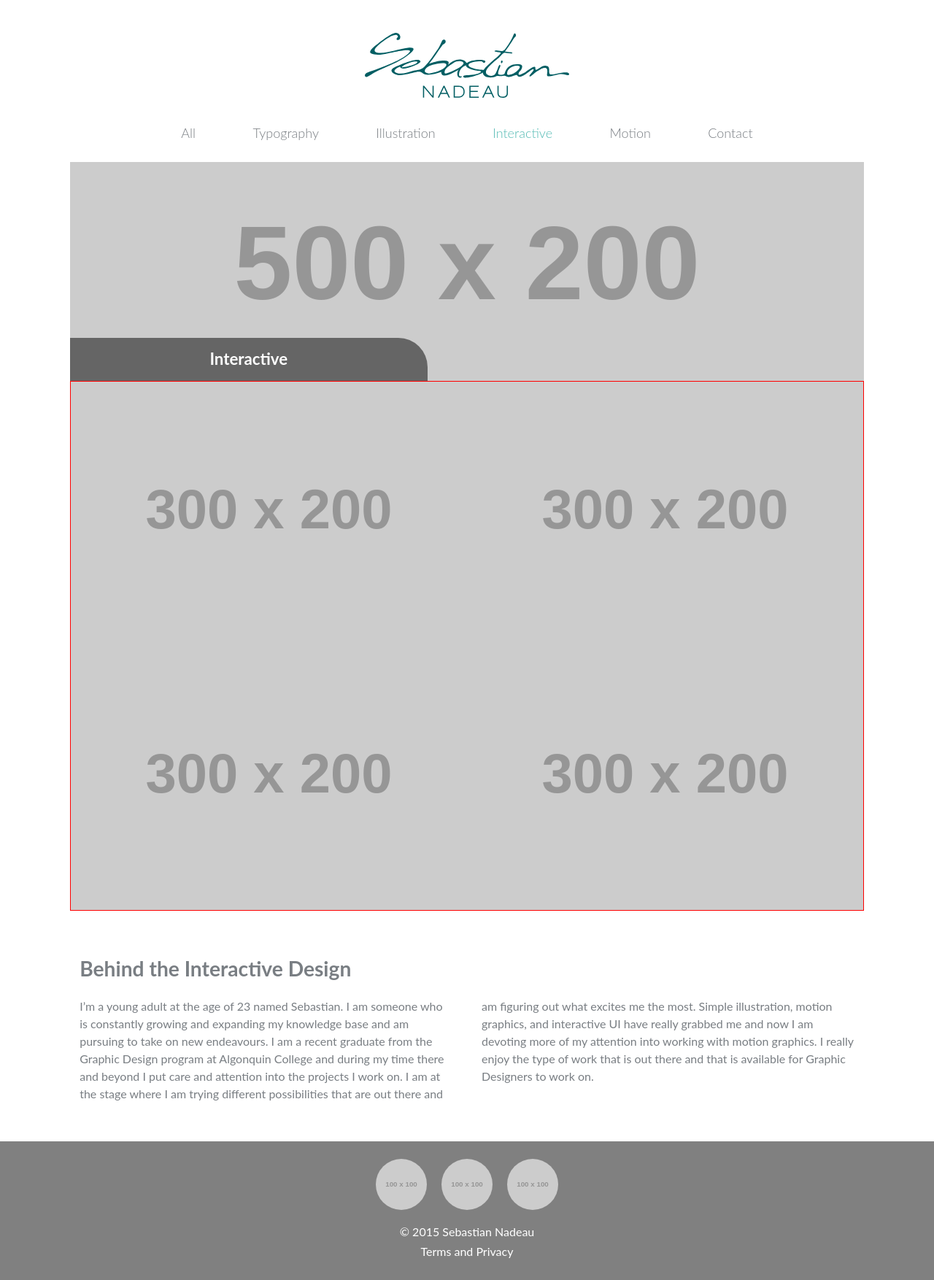
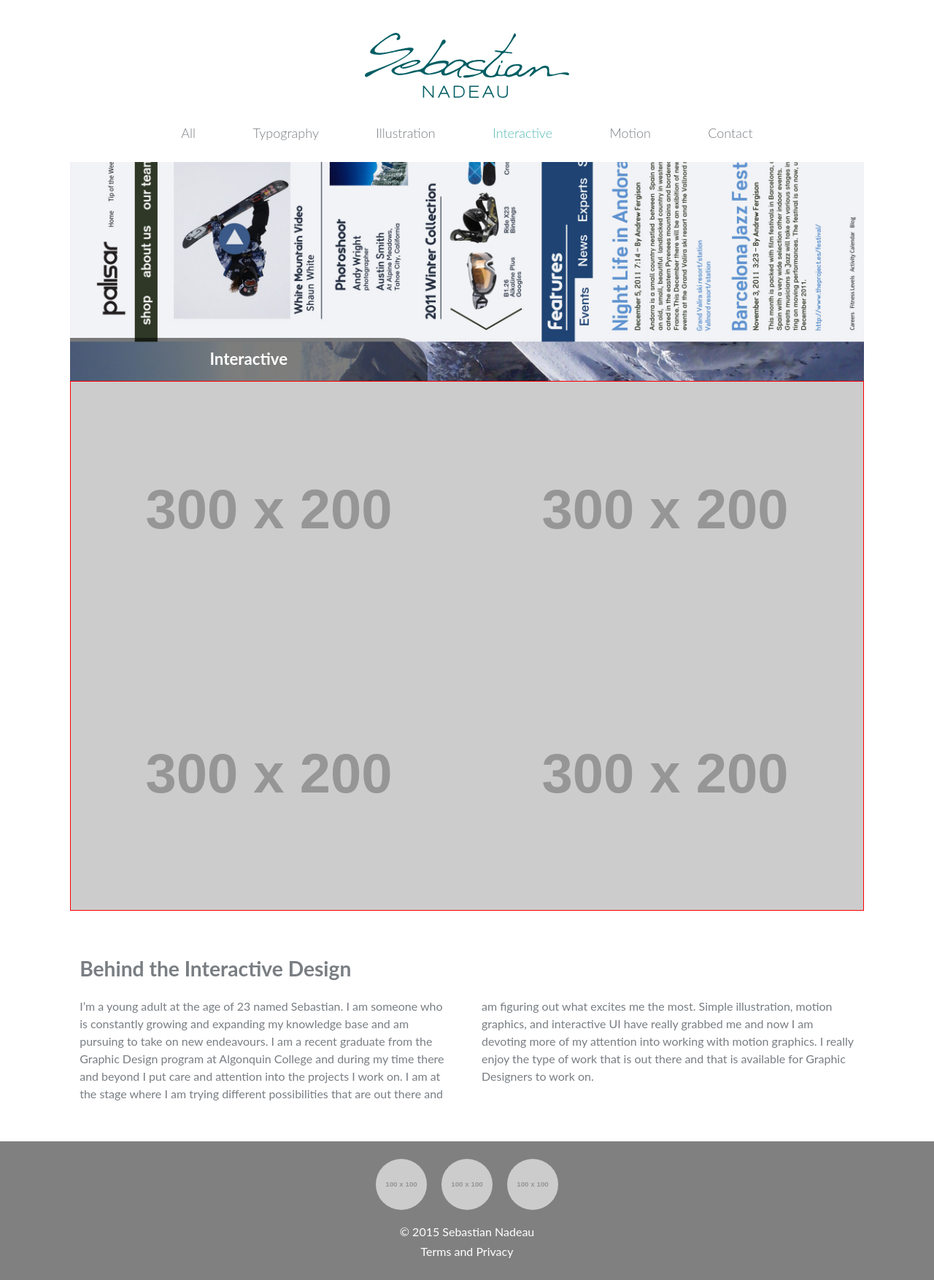
Before and after one commit to sebastiann88/personal-online-portfolio, a Jekyll site: the page built from interactive/index.html, in a window 1280 px wide. Shown: the whole page at 73% size. Built offline with Jekyll 4.4.1, drawn with Linux system fonts in a browser that asks for light colours; nearby versions of some CDN libraries.

Commit message:
feat(all): add interactive preview and banner to website

```diff
--- a/css/main.css
+++ b/css/main.css
@@ -283,7 +283,7 @@
 }
 
 .interactive {
-    background-image:url(http://placehold.it/500x200);
+    background-image:url("../images/banner-interactive.jpg");
 }
 
 .motion {
--- a/index.html
+++ b/index.html
@@ -29,7 +29,7 @@
 
     <figure class="unit unit-s-1 unit-m-1-2 unit-h-1-4">
         <a href="{{site.baseurl}}/interactive">
-            <img src="http://placehold.it/300x200" alt="Interactive">
+            <img src="{{site.baseurl}}/images/preview-interactive.jpg" alt="Interactive">
             <figcaption>
                 <h5>Interactive</h5>
             </figcaption>
```
Also changed, not shown: images/banner-interactive.jpg (added), images/preview-interactive.jpg (added).
